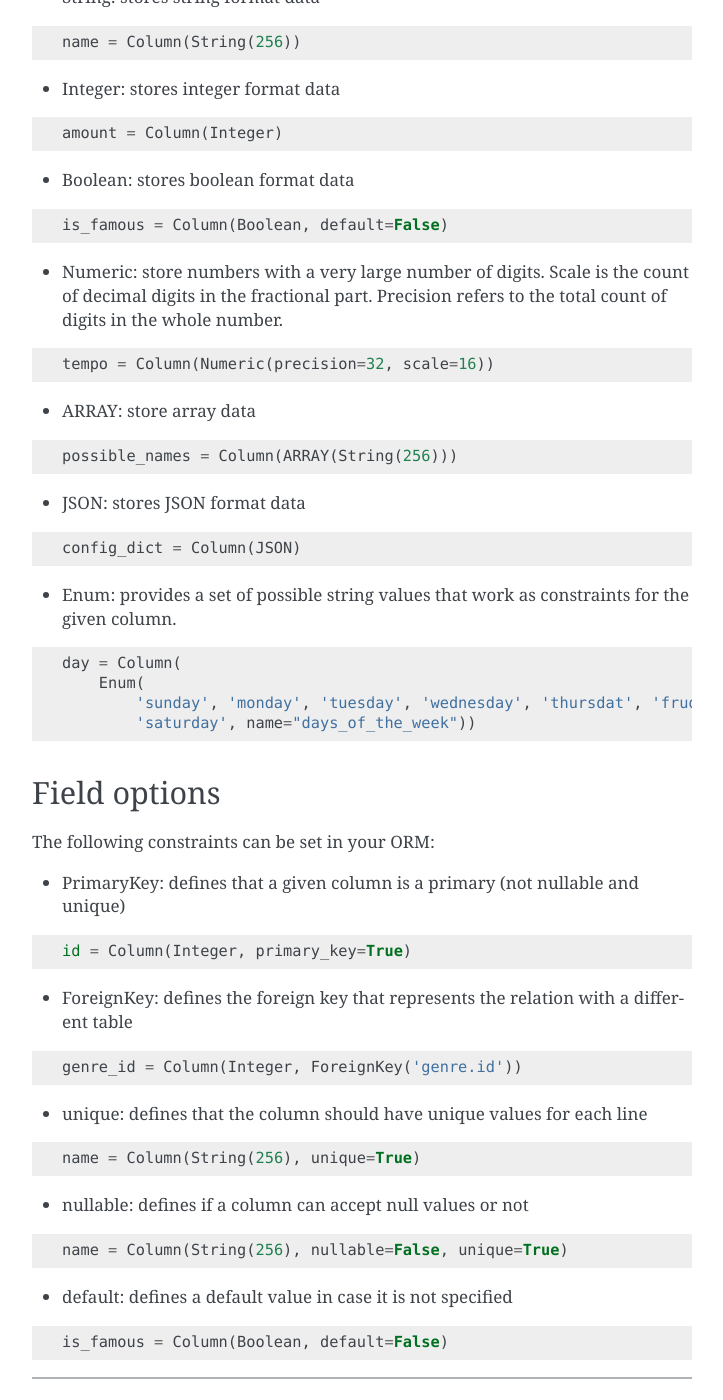
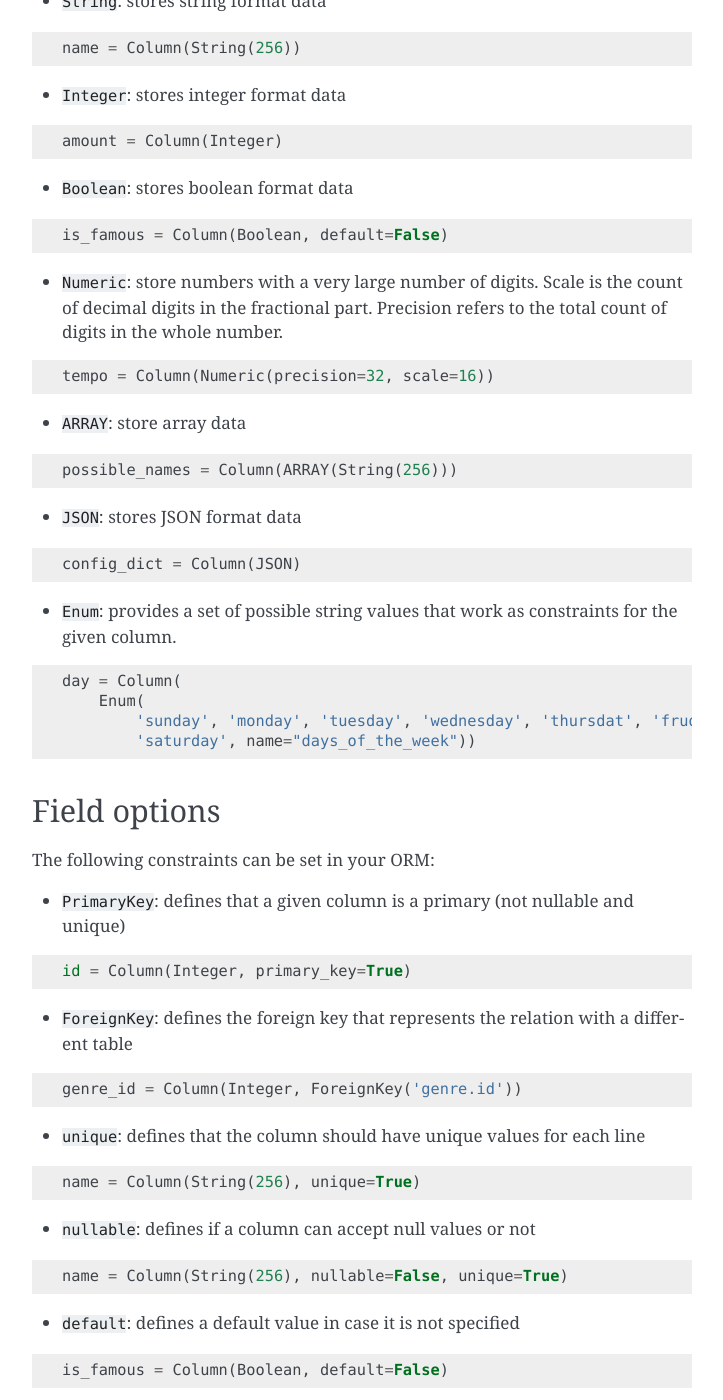
Before and after one commit to fenderdigital/flask-philo, a Sphinx documentation site: the page built from documentation/source/db/postgresql-orm.rst, in a window 1280 px wide and 1400 px high, scrolled down 2169 px. Shown: the whole window, without its empty margins (388-1111 px from the left). Built offline with Sphinx 7.4.7, drawn with Linux system fonts in a browser that asks for light colours; some of the changed lines change nothing that is shown; some of the changed text lies outside the part shown.

Commit message:
Formatting

```diff
--- a/documentation/source/db/postgresql-orm.rst
+++ b/documentation/source/db/postgresql-orm.rst
@@ -91,9 +91,9 @@ Field types
 
 The most common examples of field types are:
 
-- Column: defines the properties of a given column
+- ``Column``: defines the properties of a given column
 
-- relationship: defines the relationship between two tables
+- ``relationship``: defines the relationship between two tables
 
 
 Examples:
@@ -111,41 +111,41 @@ Examples:
 Field data types
 ----------------
 
-- String: stores string format data
+- ``String``: stores string format data
 
 ::
 
     name = Column(String(256))
 
 
-- Integer: stores integer format data
+- ``Integer``: stores integer format data
 
 ::
 
     amount = Column(Integer)
 
-- Boolean: stores boolean format data
+- ``Boolean``: stores boolean format data
 
 ::
 
     is_famous = Column(Boolean, default=False)
 
 
-- Numeric: store numbers with a very large number of digits. Scale is the count of decimal digits in the fractional part. Precision refers to the total count of digits in the whole number.
+- ``Numeric``: store numbers with a very large number of digits. Scale is the count of decimal digits in the fractional part. Precision refers to the total count of digits in the whole number.
 
 ::
 
     tempo = Column(Numeric(precision=32, scale=16))
 
 
-- ARRAY: store array data
+- ``ARRAY``: store array data
 
 ::
 
     possible_names = Column(ARRAY(String(256)))
 
 
-- JSON: stores JSON format data
+- ``JSON``: stores JSON format data
 
 ::
 
@@ -153,7 +153,7 @@ Field data types
 
 
 
-- Enum: provides a set of possible string values that work as constraints for the given column.
+- ``Enum``: provides a set of possible string values that work as constraints for the given column.
 
 ::
 
@@ -168,35 +168,35 @@ Field options
 
 The following constraints can be set in your ORM:
 
-- PrimaryKey: defines that a given column is a primary (not nullable and unique)
+- ``PrimaryKey``: defines that a given column is a primary (not nullable and unique)
 
 ::
 
     id = Column(Integer, primary_key=True)
 
 
-- ForeignKey: defines the foreign key that represents the relation with a different table
+- ``ForeignKey``: defines the foreign key that represents the relation with a different table
 
 ::
 
     genre_id = Column(Integer, ForeignKey('genre.id'))
 
 
-- unique: defines that the column should have unique values for each line
+- ``unique``: defines that the column should have unique values for each line
 
 ::
 
     name = Column(String(256), unique=True)
 
 
-- nullable: defines if a column can accept null values or not
+- ``nullable``: defines if a column can accept null values or not
 
 ::
 
     name = Column(String(256), nullable=False, unique=True)
 
 
-- default: defines a default value in case it is not specified
+- ``default``: defines a default value in case it is not specified
 
 ::
 
@@ -334,10 +334,8 @@ An easy way to count records in a table is to use the following syntax:
     count = Genre.objects.count()
 
 
------
-
-
-Here follow some more examples:
+Examples using relations
+------------------------
 
 ::
 
@@ -365,8 +363,6 @@ Here follow some more examples:
             description='Interesting')
         wall.add()
         pool.commit()
-        assert 2 == len(pink.albums)
-        assert 2 == len(Artist.objects.filter_by(genre_id=rock.id)[:])
 
 
 
@@ -376,8 +372,8 @@ Using multiple Postgresql databases
 Flask-Philo allows you to connect to multiple postgresql database instances in the same
 application.
 
-To take advantage of this feature, simply add a `DATABASES` block in an application
-configuration file in `src/config`.
+To take advantage of this feature, simply add a ``DATABASES`` block in an application
+configuration file in ``src/config``.
 
 Here's an example of a configuration  that we use in some applications:
 
```
